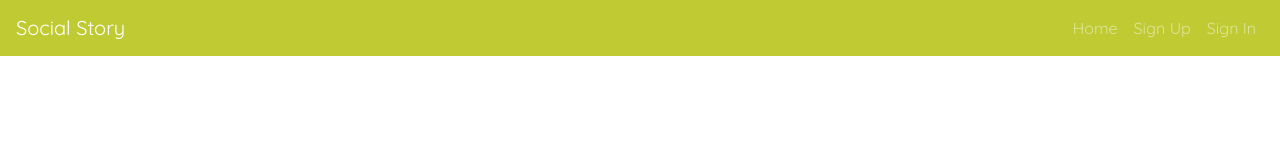
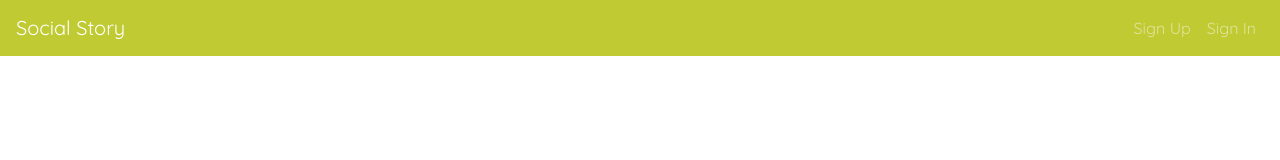
Before and after one commit to sarahzawatsky/social-story, a React app: page /#/ in a window 1280 px wide. Shown: the top 160 px of the page. Built offline with nearby package versions, Linux system fonts and the light colour scheme.

Commit message:
README and links
- Added README
- Changed navbar links

```diff
--- a/src/components/Header/Header.js
+++ b/src/components/Header/Header.js
@@ -20,7 +20,7 @@ const unauthenticatedOptions = (
 
 const alwaysOptions = (
   <Fragment>
-    <Nav.Link to="#stories">Home</Nav.Link>
+    <Nav.Link to="#stories"></Nav.Link>
   </Fragment>
 )
 
--- a/src/components/Stories/Stories.js
+++ b/src/components/Stories/Stories.js
@@ -20,7 +20,7 @@ const Stories = ({ user, alerts }) => {
 
   const storiesJsx = stories.map(story => (
     <p key={story._id}>
-      <Link to={`/stories/${story._id}`}>Story: {story.chapter}</Link>
+      <Link to={`/stories/${story._id}`}>{story.chapter}</Link>
     </p>
   ))
 
```
Also changed, not shown: 1 other file (tests, documents, lock files or other folders).
